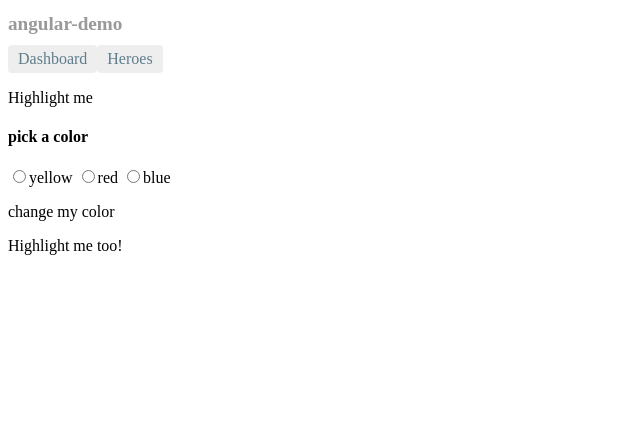
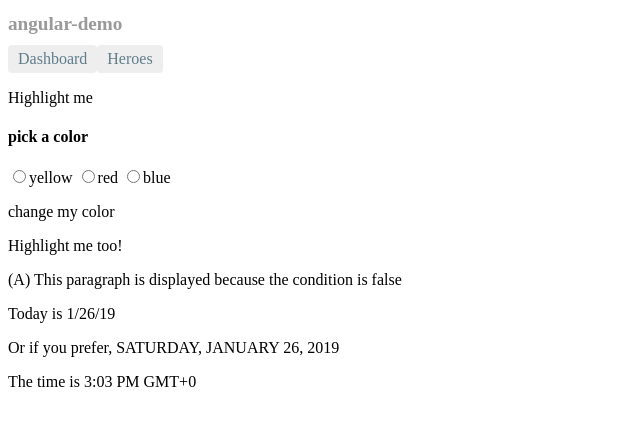
Before and after one commit to shaw1121/angular-demo, an Angular app: page / in a window 1280 px wide. Shown: the top 426 px of the page, without its empty margins (0-640 px from the left). Built offline with nearby package versions, Linux system fonts and the light colour scheme.

Commit message:
add conclusion about directive and relative module in app

```diff
--- a/src/app/app.component.html
+++ b/src/app/app.component.html
@@ -23,3 +23,14 @@
 <p [appHighlight]="color" defaultColor="violet">
   Highlight me too!
 </p>
+
+<p *appUnless="condition" class="unless a">
+  (A) This paragraph is displayed because the condition is false
+</p>
+
+<p *appUnless="!condition" class="unless b">
+  (B) Although the condition is true,
+  this paragraph is displayed because appUnless is set to false.
+</p>
+
+<app-date-pipe></app-date-pipe>
--- a/src/app/app.module.ts
+++ b/src/app/app.module.ts
@@ -12,6 +12,8 @@ import { DashboardComponent } from './dashboard/dashboard.component';
 import { HttpClientInMemoryWebApiModule } from 'angular-in-memory-web-api';
 // import { InMemoryDataService }  from './in-memory-data.service';
 import { HighlightDirective } from './highlight.directive';
+import { UnlessDirective } from './unless.directive';
+import { DatePipeComponent } from './date-pipe/date-pipe.component';
 
 @NgModule({
   declarations: [ // 每个组件都必须声明在（且只能声明在）一个 NgModule 中。
@@ -20,7 +22,9 @@ import { HighlightDirective } from './highlight.directive';
     HeroDetailComponent,
     MessagesComponent,
     DashboardComponent,
-    HighlightDirective
+    HighlightDirective,
+    UnlessDirective,
+    DatePipeComponent
   ],
   imports: [
     BrowserModule,
```
Also changed, not shown: 1 other file (tests, documents, lock files or other folders).
